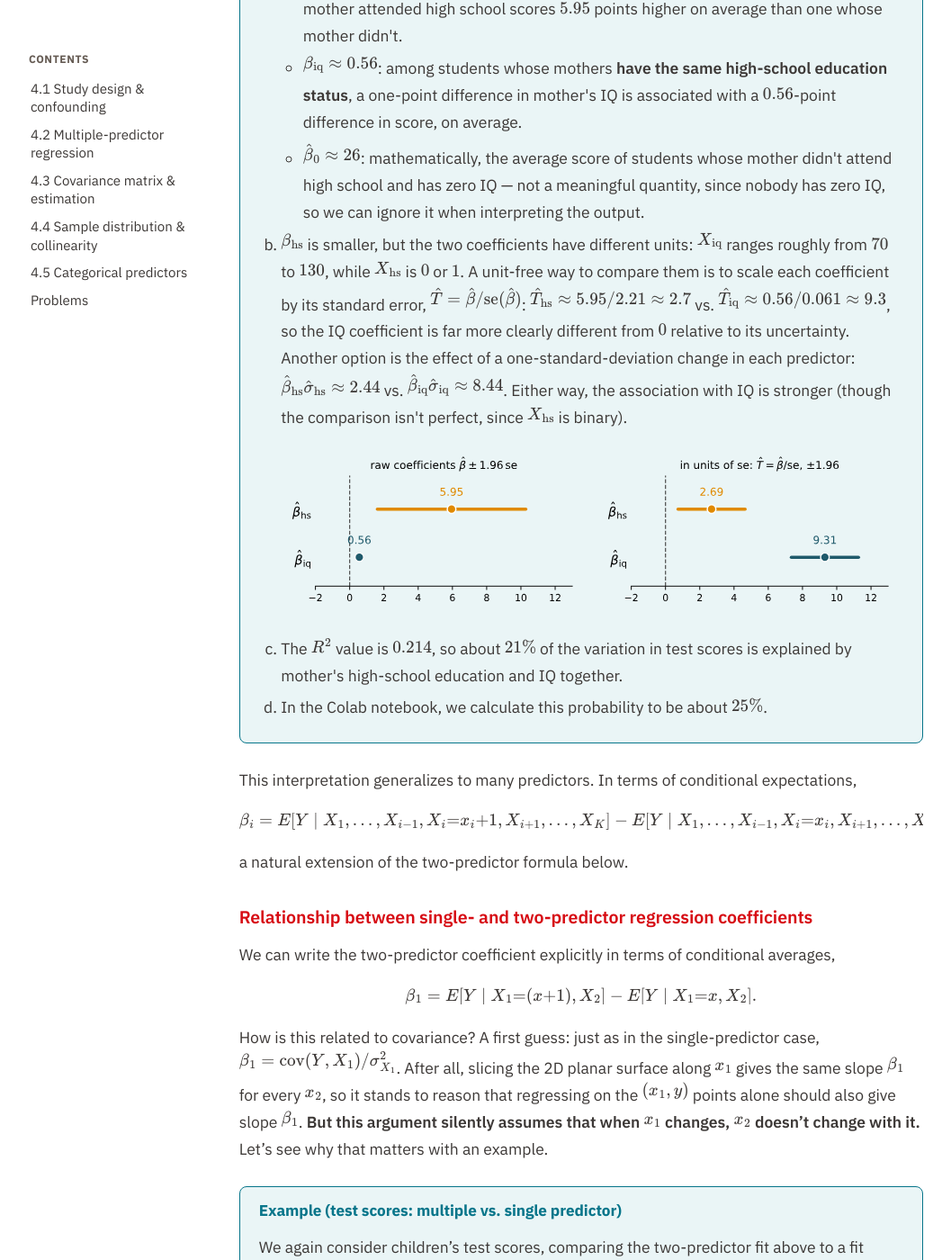
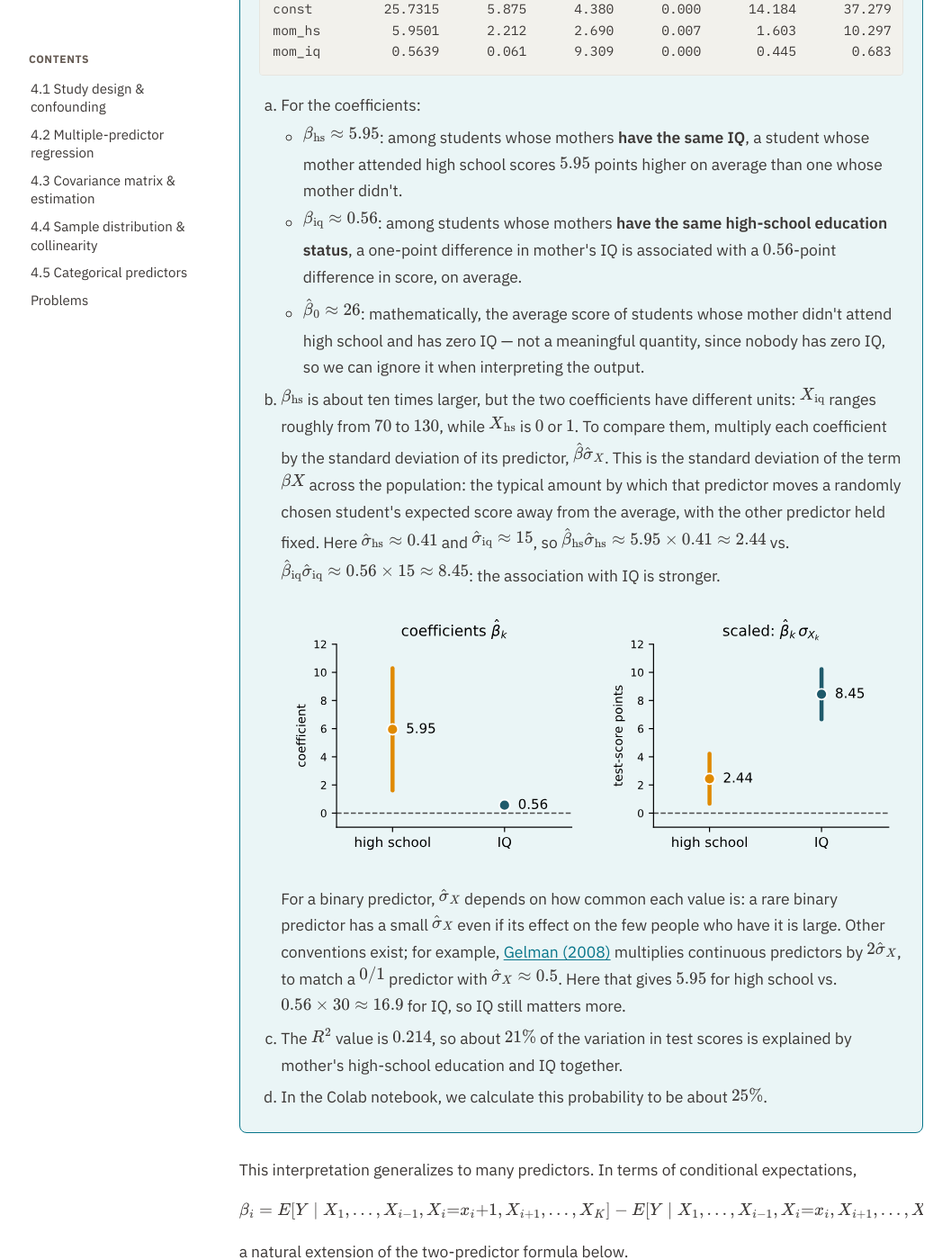
Before and after one commit to elevien/math50_2026, a Jekyll site: the page built from unit4/index.md, in a window 1280 px wide and 1400 px high, scrolled down 7566 px. Shown: the whole window at 90% size, without its empty margins (110-1167 px from the left). Built offline with Jekyll 4.4.1, drawn with Linux system fonts in a browser that asks for light colours; some of the changed text lies outside the part shown.

Commit message:
Publish from math50_sandbox@69d0c23

```diff
--- a/unit4/index.md
+++ b/unit4/index.md
@@ -161,11 +161,13 @@ results = model.fit()
 The output of a multiple-predictor regression looks basically the same as the single-predictor case, except now there's a row for each coefficient. The interpretation of the $p$-value and confidence interval for each coefficient is nearly the same as before &mdash; though we should remember that the $p$-value is testing whether *that particular* predictor's coefficient is zero. The $F$-statistic tests the hypothesis that *all* the predictors are zero; we won't go into more detail since hypothesis testing isn't a big focus of this course.
 -->
 
+Recall from [Section 3.4](../unit3/#sec-3-4) that $R^2 = 1-\text{SSR}/\text{SST}$, where $\text{SSR}=\sum_i r_i^2$ is the sum of the squared residuals $r_i$ (the differences between each $Y_i$ and its fitted value) and $\text{SST}=\sum_i (Y_i-\overline Y)^2$ is the total sum of squares. $R^2$ is the fraction of the variation in $Y$ explained by the model. If $R^2=1$ the fitted values match the data exactly, and if $R^2=0$ the model does no better than predicting $\overline Y$ for every data point.
+
 The interpretation of $R^2$ is the same as before, except now we're comparing the variance conditioned on *all* predictors to the overall variance in $Y$:
 
 $$ R^2 = 1 - \frac{\sum_i r_i^2}{\sum_i (Y_i-\overline Y)^2} \approx 1 - \frac{\text{var}(Y\mid X_1,X_2)}{\text{var}(Y)}, $$
 
-where, in the multi-predictor case,
+where, in the multi-predictor case, the residuals are
 
 $$ r_i = Y_i - \Big(\hat\beta_0 + \sum_{k=1}^K \hat\beta_kX_{i,k}\Big). $$
 
@@ -177,7 +179,7 @@ $$ E[Y\mid X] = \beta_0 + \beta_1X_1 + \beta_2X_2, $$
 
 where I'm using the shorthand $E[Y\mid X] = E[Y\mid(X_1,X_2)]$ to mean the expectation conditioned on **both** predictors. This is the equation for a flat surface (a plane) over the $(x_1,x_2)$-plane. If we slice the surface in the $x_1$ direction and look at it from the side, we see a line with slope $\beta_1$ (and similarly for $x_2$). This gives the key interpretation:
 
-<div style="text-align:center; margin:1em 0;">$\beta_1$ is the slope of $E[Y\mid X]$ vs. $X_1$ for fixed $X_2$.</div>
+<div style="text-align:center; margin:1em 0;">$\beta_1$ is the slope of $E[Y\mid X]$ as $X_1$ varies and $X_2$ is held fixed.</div>
 
 The demo below slices the surface both ways: the orange line holds $X_2$ fixed and varies $X_1$, the blue line holds $X_1$ fixed and varies $X_2$. Drag either slider and watch its own line's *slope* stay put while only its height moves &mdash; that invariance is exactly what the statement above says.
 
@@ -221,11 +223,13 @@ mom_iq         0.5639      0.061      9.309      0.000       0.445       0.683
 <li>$\hat\beta_0 \approx 26$: mathematically, the average score of students whose mother didn't attend high school and has zero IQ &mdash; not a meaningful quantity, since nobody has zero IQ, so we can ignore it when interpreting the output.</li>
 </ul>
 </li>
-<li>$\beta_{\text{hs}}$ is smaller, but the two coefficients have different units: $X_{\text{iq}}$ ranges roughly from $70$ to $130$, while $X_{\text{hs}}$ is $0$ or $1$. A unit-free way to compare them is to scale each coefficient by its standard error, $\hat T=\hat\beta/\text{se}(\hat\beta)$: $\hat T_{\text{hs}}\approx5.95/2.21\approx2.7$ vs. $\hat T_{\text{iq}}\approx0.56/0.061\approx9.3$, so the IQ coefficient is far more clearly different from $0$ relative to its uncertainty. Another option is the effect of a one-standard-deviation change in each predictor: $\hat\beta_{\text{hs}}\hat\sigma_{\text{hs}} \approx 2.44$ vs. $\hat\beta_{\text{iq}}\hat\sigma_{\text{iq}} \approx 8.44$. Either way, the association with IQ is stronger (though the comparison isn't perfect, since $X_{\text{hs}}$ is binary).
+<li>$\beta_{\text{hs}}$ is about ten times larger, but the two coefficients have different units: $X_{\text{iq}}$ ranges roughly from $70$ to $130$, while $X_{\text{hs}}$ is $0$ or $1$. To compare them, multiply each coefficient by the standard deviation of its predictor, $\hat\beta\hat\sigma_X$. This is the standard deviation of the term $\beta X$ across the population: the typical amount by which that predictor moves a randomly chosen student's expected score away from the average, with the other predictor held fixed. Here $\hat\sigma_{\text{hs}}\approx0.41$ and $\hat\sigma_{\text{iq}}\approx15$, so $\hat\beta_{\text{hs}}\hat\sigma_{\text{hs}} \approx 5.95\times0.41\approx2.44$ vs. $\hat\beta_{\text{iq}}\hat\sigma_{\text{iq}} \approx 0.56\times15\approx8.45$: the association with IQ is stronger.
 
 <figure style="margin: 0.8em 0;">
-<img src="{{ '/unit4/fig/kidiq_coefs.svg' | relative_url }}" alt="Left: the two coefficients with 95% intervals on their raw scale; the high-school coefficient (5.95) looks much larger than the IQ coefficient (0.56). Right: the same coefficients in units of their standard errors; the IQ coefficient (9.31) is much further from zero than the high-school coefficient (2.69)." style="width: 100%;">
-</figure></li>
+<img src="{{ '/unit4/fig/kidiq_coefs_scaled.svg' | relative_url }}" alt="Left: the two coefficients with 95% intervals; the high-school coefficient (5.95) looks much larger than the IQ coefficient (0.56). Right: each coefficient multiplied by the standard deviation of its predictor; now IQ (8.45) is larger than high school (2.44)." style="width: 100%;">
+</figure>
+
+For a binary predictor, $\hat\sigma_X$ depends on how common each value is: a rare binary predictor has a small $\hat\sigma_X$ even if its effect on the few people who have it is large. Other conventions exist; for example, <a href="https://doi.org/10.1002/sim.3107">Gelman (2008)</a> multiplies continuous predictors by $2\hat\sigma_X$, to match a $0/1$ predictor with $\hat\sigma_X\approx0.5$. Here that gives $5.95$ for high school vs. $0.56\times30\approx16.9$ for IQ, so IQ still matters more.</li>
 <li>The $R^2$ value is $0.214$, so about $21\%$ of the variation in test scores is explained by mother's high-school education and IQ together.</li>
 <li>In the Colab notebook, we calculate this probability to be about $25\%$.</li>
 </ol>
@@ -367,13 +371,13 @@ For a binary predictor $X_1$, the two-predictor fit gives $\beta_1=2$ and $\beta
 
 Here we derive formulas for the regression coefficients in terms of the covariances between predictors and between predictors and the response. This (1) clarifies the relationship between single- and multi-predictor coefficients, and (2) gives us an estimator for the multi-predictor case. We're generalizing the single-predictor relationship $\text{cov}(X,Y)=\beta_1\sigma_X^2$.
 
-Consider a two-predictor model, and set $\beta_0=E[X_1]=E[X_2]=0$ for simplicity (these cancel out in the end &mdash; check for yourself that everything still works when they're not zero!). Then $\text{cov}(X_1,Y)=E[X_1Y]$, and just as in the single-predictor case,
+Consider a two-predictor model, and set $\beta_0=E[X_1]=E[X_2]=0$ for simplicity (these cancel out in the end &mdash; check for yourself that everything still works when they're not zero!). Then $\text{cov}(X_1,Y)=E[X_1Y]$, and just as in the single-predictor case (but now conditioning on *both* predictors in the tower property),
 
 $$
 \begin{aligned}
 \text{cov}(X_1,Y)
 &= E[X_1Y] \\
-&= E[X_1E[Y\mid X_1]] \\
+&= E[X_1E[Y\mid X_1,X_2]] \\
 &= E[X_1(\beta_1X_1+\beta_2X_2)] \\
 &= \beta_1E[X_1^2]+\beta_2E[X_1X_2] \\
 &= \beta_1\sigma_{X_1}^2 + \beta_2\,\text{cov}(X_1,X_2).
@@ -505,7 +509,7 @@ beta = fit.params
 
 ## 4.4 Sample distribution and collinearity {#sec-4-4}
 
-Just as before, we want to understand the sample distribution of the coefficients &mdash; but now we need the *joint* distribution of $(\hat\beta_1,\hat\beta_2,\dots,\hat\beta_K)$. We'll focus on the two-predictor case. In the demo below, each faint line at the top is a least-squares fit to a fresh replicate of the same $X$ values, so the spread of those lines is a visual proxy for the width of the sample distribution of $\hat\beta_1$. The cloud underneath is the joint sample distribution of $(\hat\beta_1,\hat\beta_2)$: as the predictor correlation $b$ approaches $\pm1$ it stretches along the line $\hat\beta_1+\hat\beta_2=\text{const}$, so the individual coefficients become poorly determined even though their sum does not.
+Just as before, we want to understand the sample distribution of the coefficients &mdash; but now we need the *joint* distribution of $(\hat\beta_1,\hat\beta_2,\dots,\hat\beta_K)$. We'll focus on the two-predictor case. In the demo below, each faint line at the top is a least-squares fit to a fresh replicate of the same $X$ values, so the spread of those lines is a visual proxy for the width of the sample distribution of $\hat\beta_1$. The cloud underneath is the joint sample distribution of $(\hat\beta_1,\hat\beta_2)$: as the predictor correlation $b$ approaches $1$ it stretches along the line $\hat\beta_1+\hat\beta_2=\text{const}$, so the individual coefficients become poorly determined even though their sum does not. As $b$ approaches $-1$ the cloud instead stretches along the line $\hat\beta_1-\hat\beta_2=\text{const}$, so the difference of the coefficients is well determined and the sum is not.
 
 {% include_relative demos/sample_dist.html %}
 
@@ -513,9 +517,21 @@ To build intuition, imagine $X_1,X_2$ are very highly correlated (if perfectly c
 
 $$ Y = \beta_1X_1+\beta_2X_2+\epsilon \approx \beta_1X_1+\beta_2X_1+\epsilon = (\beta_1+\beta_2)X_1+\epsilon. $$
 
-There are many ways to choose $\beta_1,\beta_2$ so the surface $\beta_1x_1+\beta_2x_2$ stays close to the data, since a change in $\beta_1$ can be compensated by an opposite change in $\beta_2$. **This means that if we estimate $\hat\beta_1,\hat\beta_2$ and then regenerate new data, we could get very different values of $\hat\beta_1,\hat\beta_2$, so long as $\hat\beta_1+\hat\beta_2$ stays close to what we got before.** The demo below refits on a fresh dataset each time and shows the same fitted surfaces from two directions: along $u=(X_1+X_2)/\sqrt2$, the direction in which the predictors move together, and along $v=(X_1-X_2)/\sqrt2$, the direction in which they disagree. Raise the correlation and the first view stays a tight bundle while the second fans out.
+There are many ways to choose $\beta_1,\beta_2$ so the surface $\beta_1x_1+\beta_2x_2$ stays close to the data, since a change in $\beta_1$ can be compensated by an opposite change in $\beta_2$. **This means that if we estimate $\hat\beta_1,\hat\beta_2$ and then regenerate new data from the same model (in particular, with the same correlation between $X_1$ and $X_2$), we could get very different values of $\hat\beta_1,\hat\beta_2$, so long as $\hat\beta_1+\hat\beta_2$ stays close to what we got before.** The demo below refits on a fresh dataset each time and shows the same fitted surfaces from two directions: along $u=(X_1+X_2)/\sqrt2$, the direction in which the predictors move together, and along $v=(X_1-X_2)/\sqrt2$, the direction in which they disagree. Raise the correlation and the first view stays a tight bundle while the second fans out.
 
 {% include_relative demos/sample_dist2.html %}
+
+To see why the second view fans out, rewrite the model in terms of $u$ and $v$:
+
+$$ \beta_1X_1+\beta_2X_2 = \frac{\beta_1+\beta_2}{\sqrt2}\,u + \frac{\beta_1-\beta_2}{\sqrt2}\,v, $$
+
+so the slope of the surface in the $u$ view is $(\beta_1+\beta_2)/\sqrt2$ and in the $v$ view it is $(\beta_1-\beta_2)/\sqrt2$. If $X_1,X_2$ have unit variance and correlation $b$, then $u$ and $v$ are uncorrelated with
+
+$$ \text{var}(u) = 1+b, \qquad \text{var}(v) = 1-b. $$
+
+Recall that in a single-predictor regression the standard error of the slope is $\sigma_\epsilon/(\sigma_X\sqrt N)$, so a predictor with a small variance gives a slope with a large standard error. The same holds for $u$ and $v$ separately. When $b$ is close to $1$, the data points lie near the line $X_1=X_2$. They are spread out along $u$, so the slope in the $u$ view has a small standard error. They have very little spread along $v$, so many different slopes in the $v$ view fit the data about equally well, and the fitted lines fan out.
+
+When $b$ is negative, the points lie near the line $X_1=-X_2$. Now they are spread out along $v$ and have little spread along $u$, so the first view fans out and the second stays tight. In terms of the coefficients, for $b$ near $-1$ the difference $\hat\beta_1-\hat\beta_2$ is well determined and the sum $\hat\beta_1+\hat\beta_2$ is not.
 
 ### Sample distribution formula
 
@@ -542,6 +558,19 @@ Use $\hat\beta \sim \operatorname{Normal}\_2\big(\beta,\ (\sigma\_\epsilon^2/N)\
   <li>Write $\text{se}(\hat\beta_1)$ as a function of $\rho$.</li>
   <li>Evaluate it at $\rho=0$ and at $\rho=0.9$.</li>
   <li>What is the sign of the correlation between $\hat\beta_1$ and $\hat\beta_2$ when $\rho>0$, and what does that mean about how the two estimates move together across replicates?</li>
+</ol>
+</div>
+
+<div class="exercise" markdown="1">
+#### Which view fans out?
+
+Two standardized predictors have correlation $\rho$. As in the demo "Two views of the same fitted planes", let $u=(X_1+X_2)/\sqrt2$ and $v=(X_1-X_2)/\sqrt2$.
+
+<ol type="a">
+  <li>Compute $\text{var}(u)$ and $\text{var}(v)$ when $\rho=0.9$. Along which direction are the data more spread out?</li>
+  <li>For $\rho=0.9$, which is better determined by the data: $\hat\beta_1+\hat\beta_2$ or $\hat\beta_1-\hat\beta_2$? Which view fans out?</li>
+  <li>Repeat (a) and (b) for $\rho=-0.9$.</li>
+  <li>For which value of $\rho$ do the two views look the same?</li>
 </ol>
 </div>
 
```
Also changed, not shown: unit4/fig/kidiq_coefs.svg (deleted), unit4/fig/kidiq_coefs_scaled.svg (added), 1 other file.
